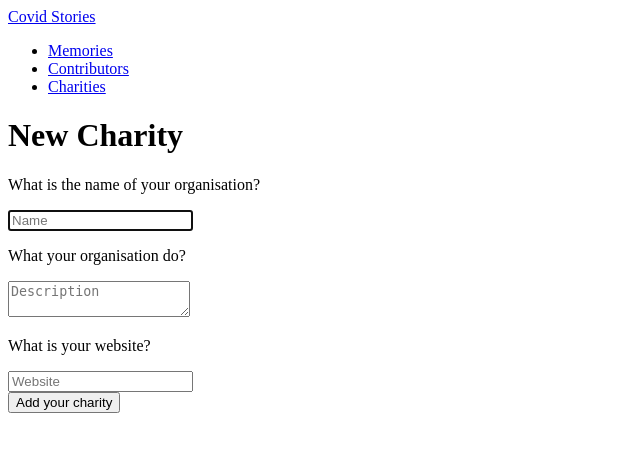
After one commit to ByAnthony/covid_stories, a Flask app: page /charities/new/ in a window 1280 px wide. The commit adds this page. Shown: the top 452 px of the page, without its empty margins (0-640 px from the left). Run offline with Flask 2, Linux system fonts and the light colour scheme.

Commit message:
Show and add charity

```diff
--- a/controllers/charity_controller.py
+++ b/controllers/charity_controller.py
@@ -7,4 +7,23 @@ charities_blueprint = Blueprint("charity", __name__)
 @charities_blueprint.route("/charities/")
 def charities():
     charities = charity_repository.select_all()
-    return render_template("/charities/index.html", title="Support Charities", charities=charities)
+    return render_template("charities/index.html", title="Our Charities", charities=charities)
+
+@charities_blueprint.route("/charities/<id>/")
+def show(id):
+    charity = charity_repository.select(id)
+    charity_name = charity.name
+    return render_template("charities/show.html", title=charity_name, charity=charity)
+
+@charities_blueprint.route("/charities/new/")
+def new_charity():
+    return render_template("charities/new.html", title="Add A Charity")
+
+@charities_blueprint.route("/charities/", methods=['POST'])
+def create_charity():
+    name = request.form['name']
+    description = request.form['description']
+    website = request.form['website']
+    charity = Charity(name, description, website)
+    charity_repository.save(charity)
+    return redirect("/charities")
--- a/templates/charities/index.html
+++ b/templates/charities/index.html
@@ -6,4 +6,7 @@
             <div><a href="/charities/{{charity.id}}">{{charity.name}}</a></div>
         </div>
     {% endfor %}
+        <div>
+            <a href="/charities/new/">New Charity</a>
+        </div>
 {% endblock %}
--- /dev/null
+++ b/templates/charities/new.html
@@ -0,0 +1,23 @@
+{% extends 'base.html' %}
+{% block content %}
+    <h1>New Charity</h1>
+
+        <form action="/charities/" method="post">
+            <div>
+                <p><label for="name">What is the name of your organisation?</label></p>
+                <input type="text" id="name" name="name" placeholder="Name" required autofocus>
+            </div>
+            <div>
+                <p><label for="description">What your organisation do?</label></p>
+                <textarea id="description" name="description" placeholder="Description" required></textarea>
+            </div>
+            <div>
+                <p><label for="website">What is your website?</label></p>
+                <input type="text" id="website" name="website" placeholder="Website" required>
+            </div>
+            <div>
+                <button type="submit">Add your charity</button>
+            </div>
+        </form>
+
+{% endblock %}
--- a/templates/charities/show.html
+++ b/templates/charities/show.html
@@ -2,7 +2,7 @@
 {% block content %}
     <h1>{{charity.name}}</h1>
         <div>
-            <a href="{{charity.website}}">Website</a>
             <p>{{charity.description}}</p>
+            <a href="{{charity.website}}" target="_blank" rel="noopener noreferrer">Discover more</a>
         </div>
 {% endblock %}
```
Also changed, not shown: repositories/charity_repository.py (+10 -0 lines).
